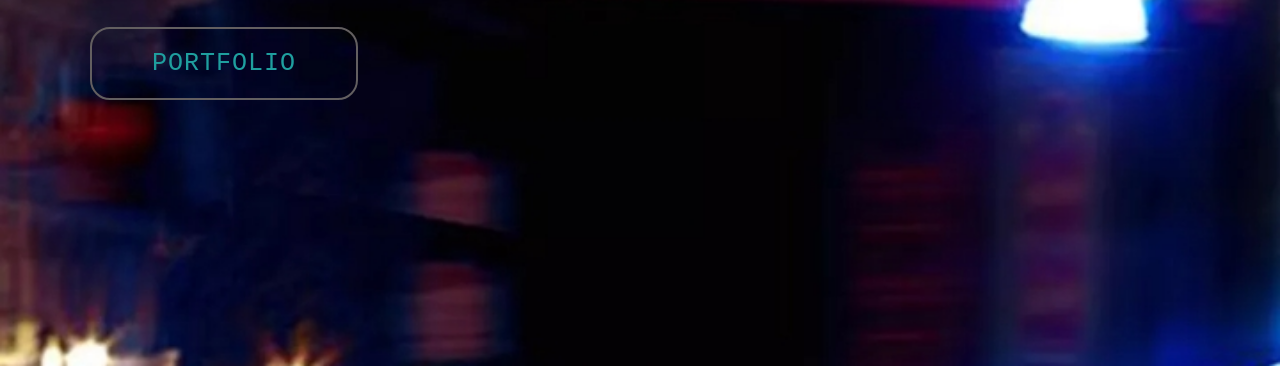
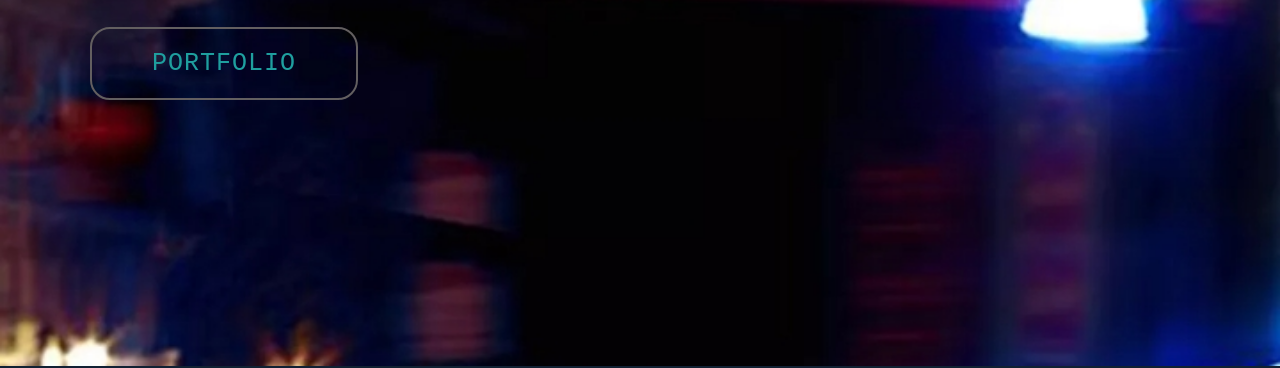
Before and after one commit to Emmanuel-Ingwe/INGWE, a plain HTML site: page index.html in a window 1280 px wide. Shown: the part 434-802 px from the top of the page. Drawn offline with Linux system fonts and the light colour scheme.

Commit message:
changed a style

```diff
--- a/style.css
+++ b/style.css
@@ -8,6 +8,7 @@ html {
 	font-size: 10px;
 	font-family: serif;
 	scroll-behavior: smooth;
+	background-color: #011225ee;
 }
 
 a {
@@ -814,5 +815,4 @@ span {
 	#hero h1 {
 		font-size: 2.8rem;
 	}
-
 }
```
